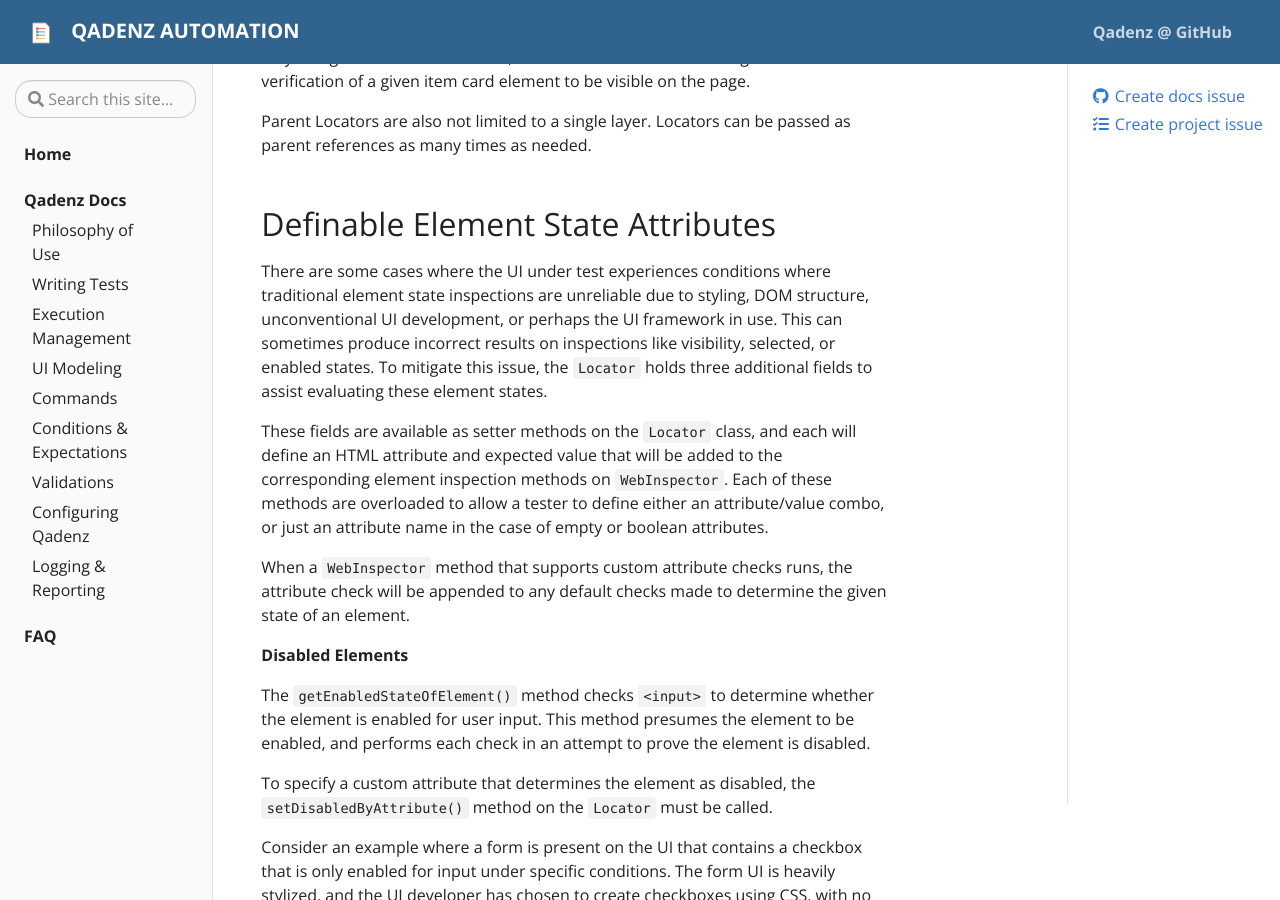
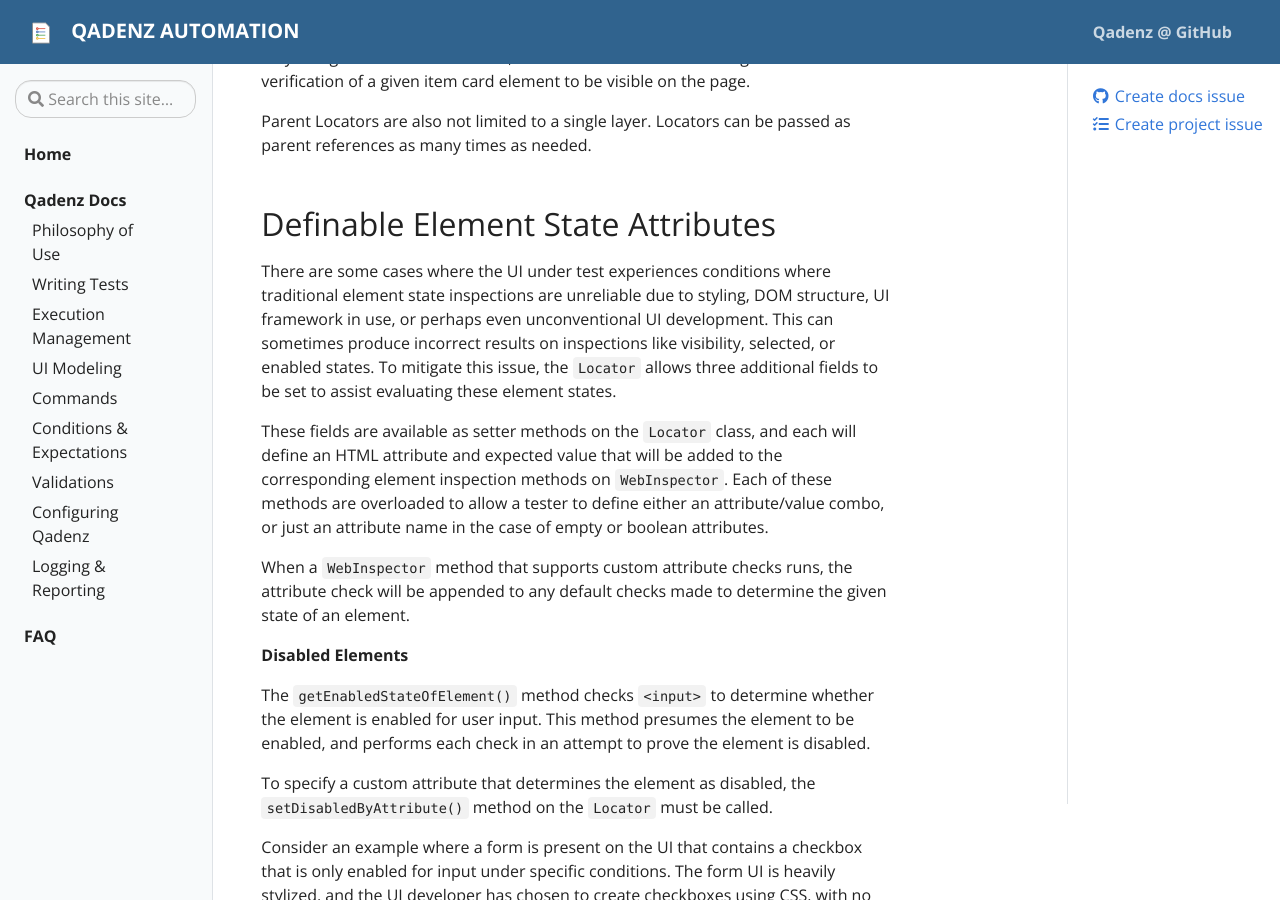
Before and after one commit to qadenz/qadenz.github.io, a Jekyll site: the page built from _docs/ui-modeling.md, in a window 1280 px wide and 900 px high, scrolled down 4160 px. Built offline with Jekyll 4.4.1, drawn with Linux system fonts in a browser that asks for light colours.

Commit message:
Minor tweak to ui modeling doc

```diff
--- a/_docs/ui-modeling.md
+++ b/_docs/ui-modeling.md
@@ -109,7 +109,7 @@ Parent Locators are also not limited to a single layer. Locators can be passed a
 
 ## Definable Element State Attributes
 
-There are some cases where the UI under test experiences conditions where traditional element state inspections are unreliable due to styling, DOM structure, unconventional UI development, or perhaps the UI framework in use. This can sometimes produce incorrect results on inspections like visibility, selected, or enabled states. To mitigate this issue, the `Locator` holds three additional fields to assist evaluating these element states.
+There are some cases where the UI under test experiences conditions where traditional element state inspections are unreliable due to styling, DOM structure, UI framework in use, or perhaps even unconventional UI development. This can sometimes produce incorrect results on inspections like visibility, selected, or enabled states. To mitigate this issue, the `Locator` allows three additional fields to be set to assist evaluating these element states.
 
 These fields are available as setter methods on the `Locator` class, and each will define an HTML attribute and expected value that will be added to the corresponding element inspection methods on `WebInspector`. Each of these methods are overloaded to allow a tester to define either an attribute/value combo, or just an attribute name in the case of empty or boolean attributes.
 
```
